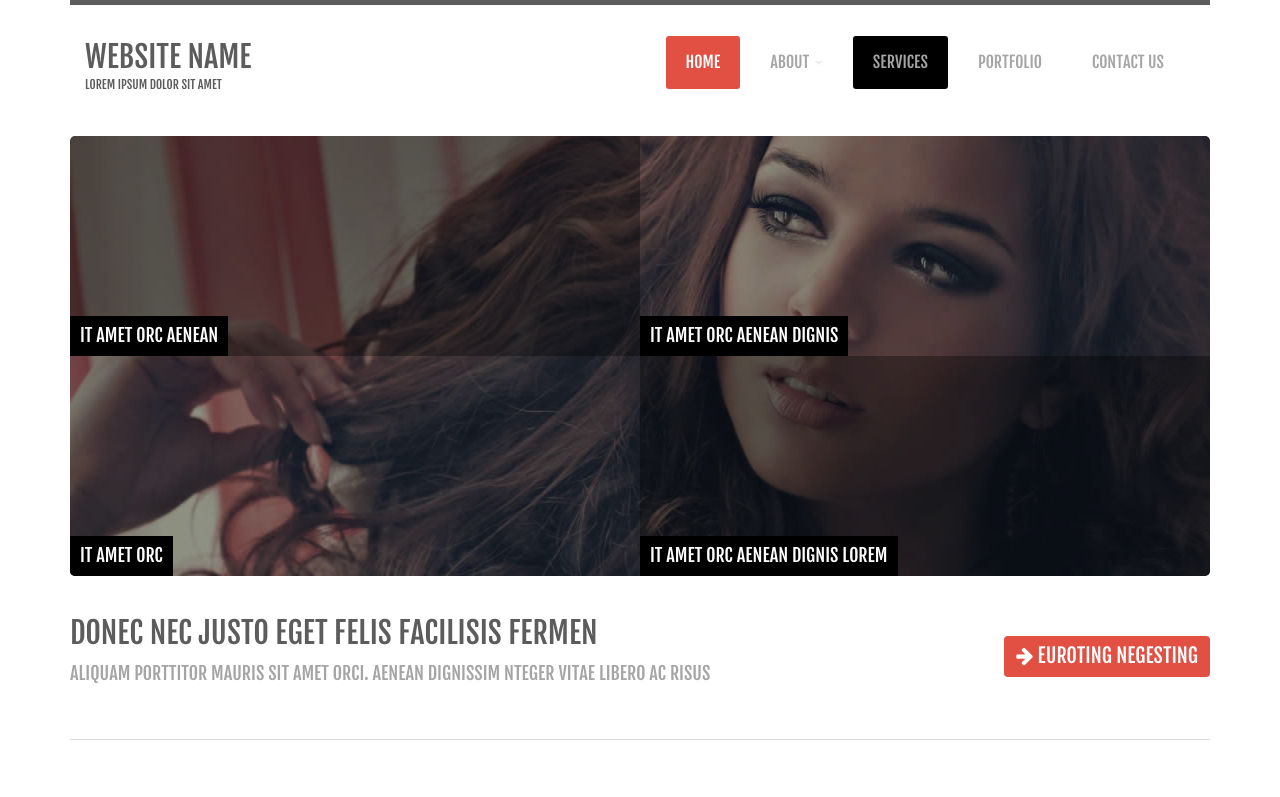
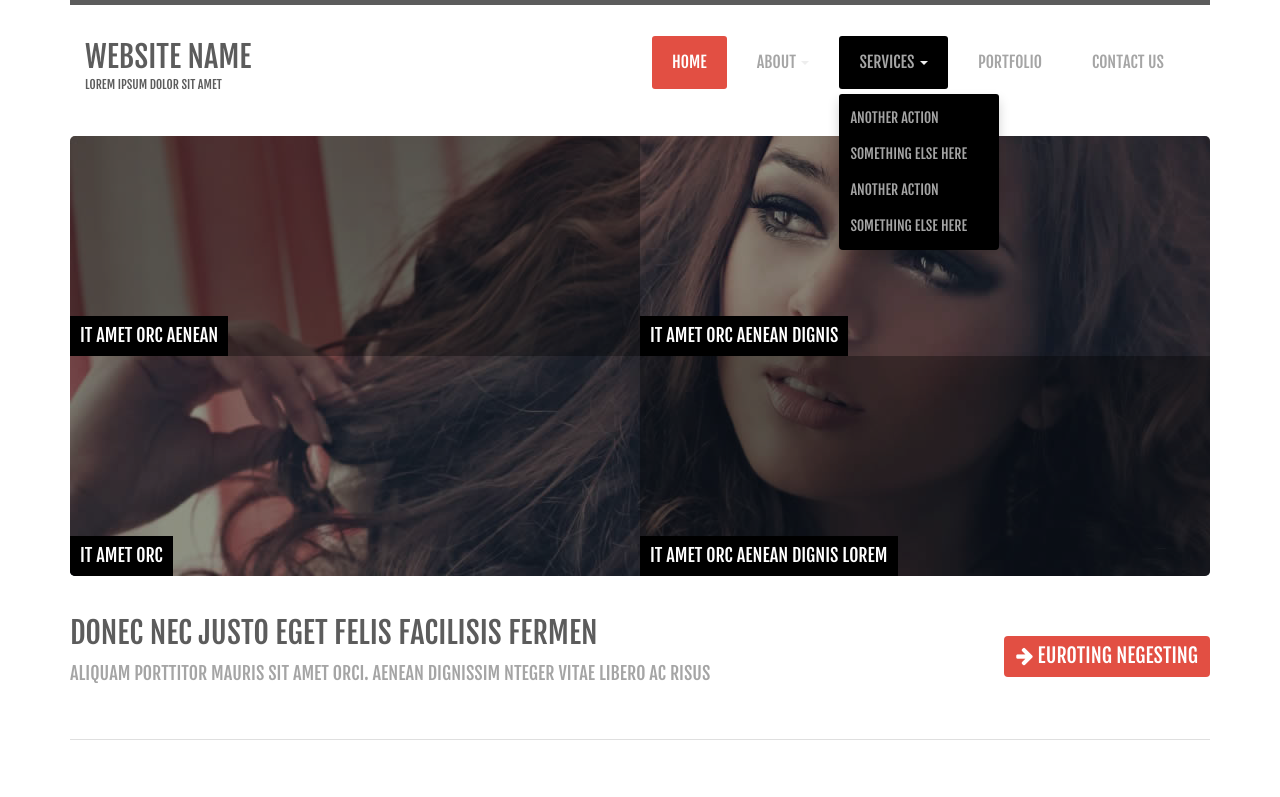
Before and after one commit to ASHOK925/RST, a plain HTML site: page index.html in a window 1280 px wide. Both pictures are taken after a click on the link "SERVICES". Shown: the top 797 px of the page. Drawn offline with Linux system fonts and the light colour scheme; a web font is replaced by a local one.

Commit message:
Second Version

```diff
--- a/index.html
+++ b/index.html
@@ -7,7 +7,7 @@
     <meta name="author" content="">
 
 
-    <title>All Template Needs</title>
+    <title>.Ashok kumar Prasangi</title>
 
     <!-- Bootstrap core CSS -->
     <link href="css/bootstrap.css" rel="stylesheet">
@@ -54,7 +54,17 @@
                 <li><a href="#">Something else here</a></li>
               </ul>
             </li>
-                  <li><a href="#" >services</a></li>
+
+
+				  <li class="dropdown ">
+              <a href="#" class="dropdown-toggle active" data-toggle="dropdown">Services <b class="caret"></b></a>
+              <ul class="dropdown-menu">
+                <li><a href="#">Another action</a></li>
+                <li><a href="#">Something else here</a></li>
+                <li><a href="#">Another action</a></li>
+                <li><a href="#">Something else here</a></li>
+              </ul>
+            </li>
                    <li><a href="#" >portfolio</a></li>
                   <li><a href="#" >contact us</a></li>
 
```
